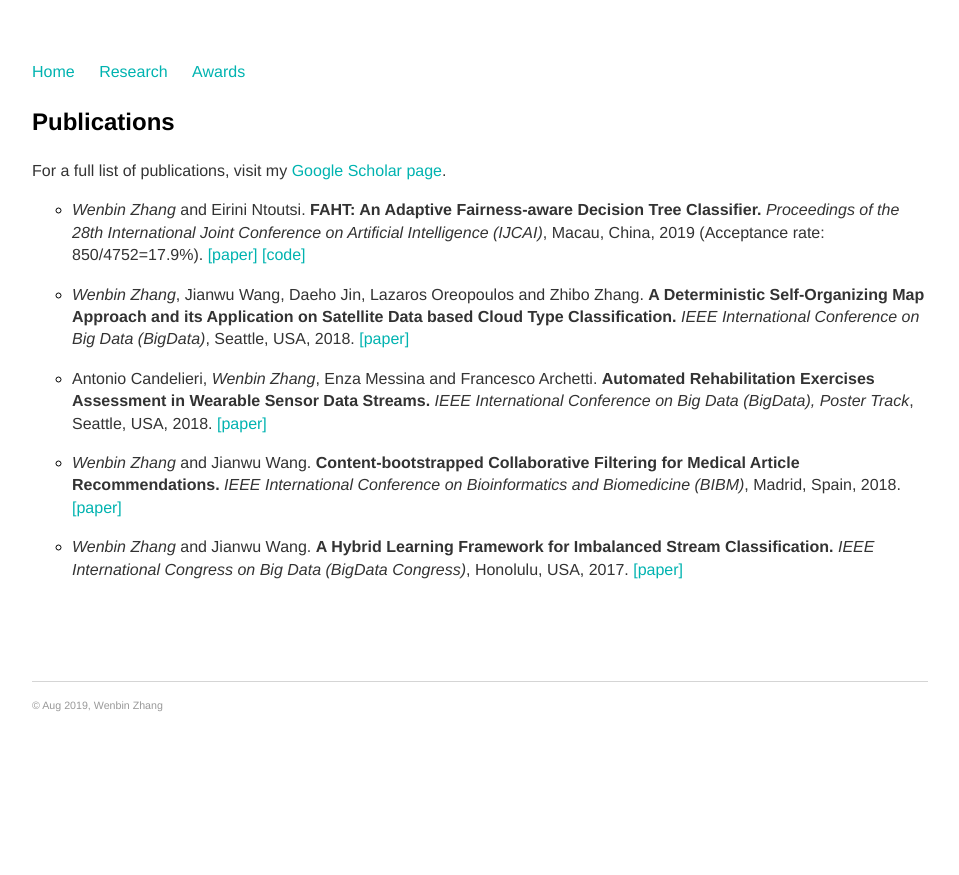
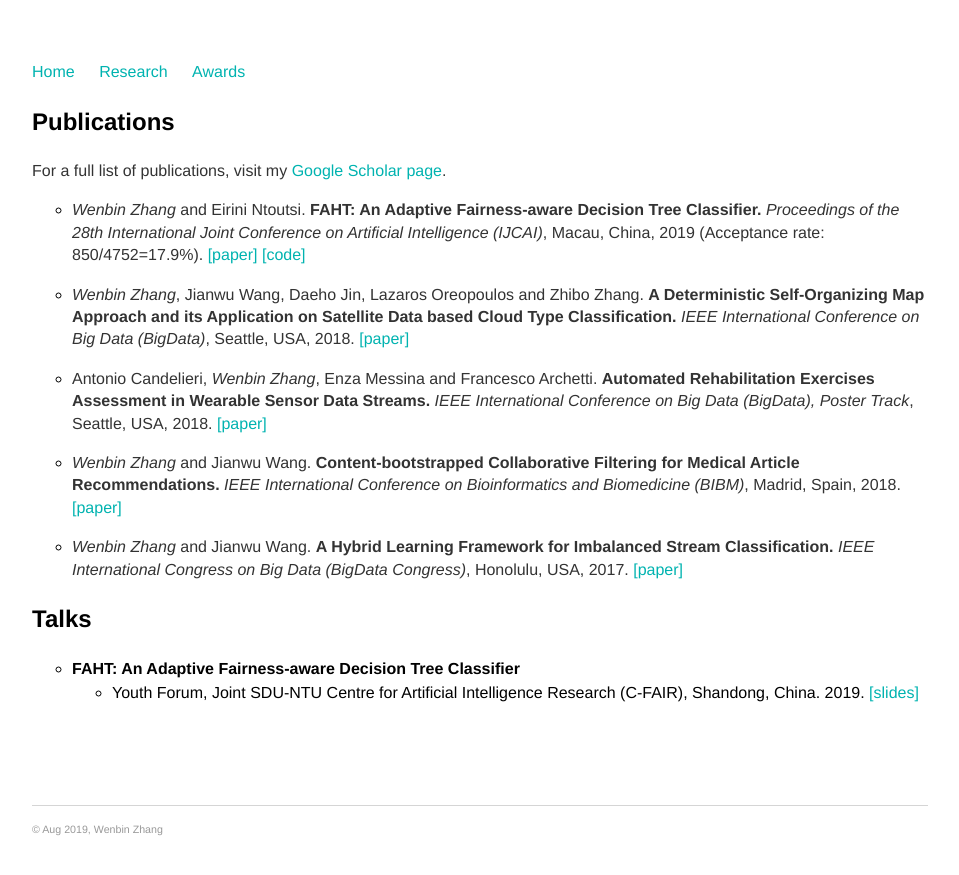
Before and after one commit to vanbanTruong/vanbanTruong.github.io, a Jekyll site: the page built from research.md, in a window 1280 px wide. Shown: the top 875 px of the page, without its empty margins (160-1119 px from the left). Built offline with Jekyll 4.4.1, drawn with Linux system fonts in a browser that asks for light colours.

Commit message:
Update research.md

```diff
--- a/research.md
+++ b/research.md
@@ -17,3 +17,8 @@ For a full list of publications, visit my [Google Scholar page](https://scholar.
 * *Wenbin Zhang* and Jianwu Wang. **Content-bootstrapped Collaborative Filtering for Medical Article Recommendations.** *IEEE International Conference on Bioinformatics and Biomedicine (BIBM)*, Madrid, Spain, 2018. [[paper]](/assets/BIBM18.pdf)
 
 * *Wenbin Zhang* and Jianwu Wang. **A Hybrid Learning Framework for Imbalanced Stream Classification.** *IEEE International Congress on Big Data (BigData Congress)*, Honolulu, USA, 2017. [[paper]](/assets/BigDataCongress17.pdf)
+
+### Talks
+
+* **FAHT: An Adaptive Fairness-aware Decision Tree Classifier**
+  * Youth Forum, Joint SDU-NTU Centre for Artificial Intelligence Research (C-FAIR), Shandong, China. 2019. [[slides]](/assets/faht.pdf)
```
